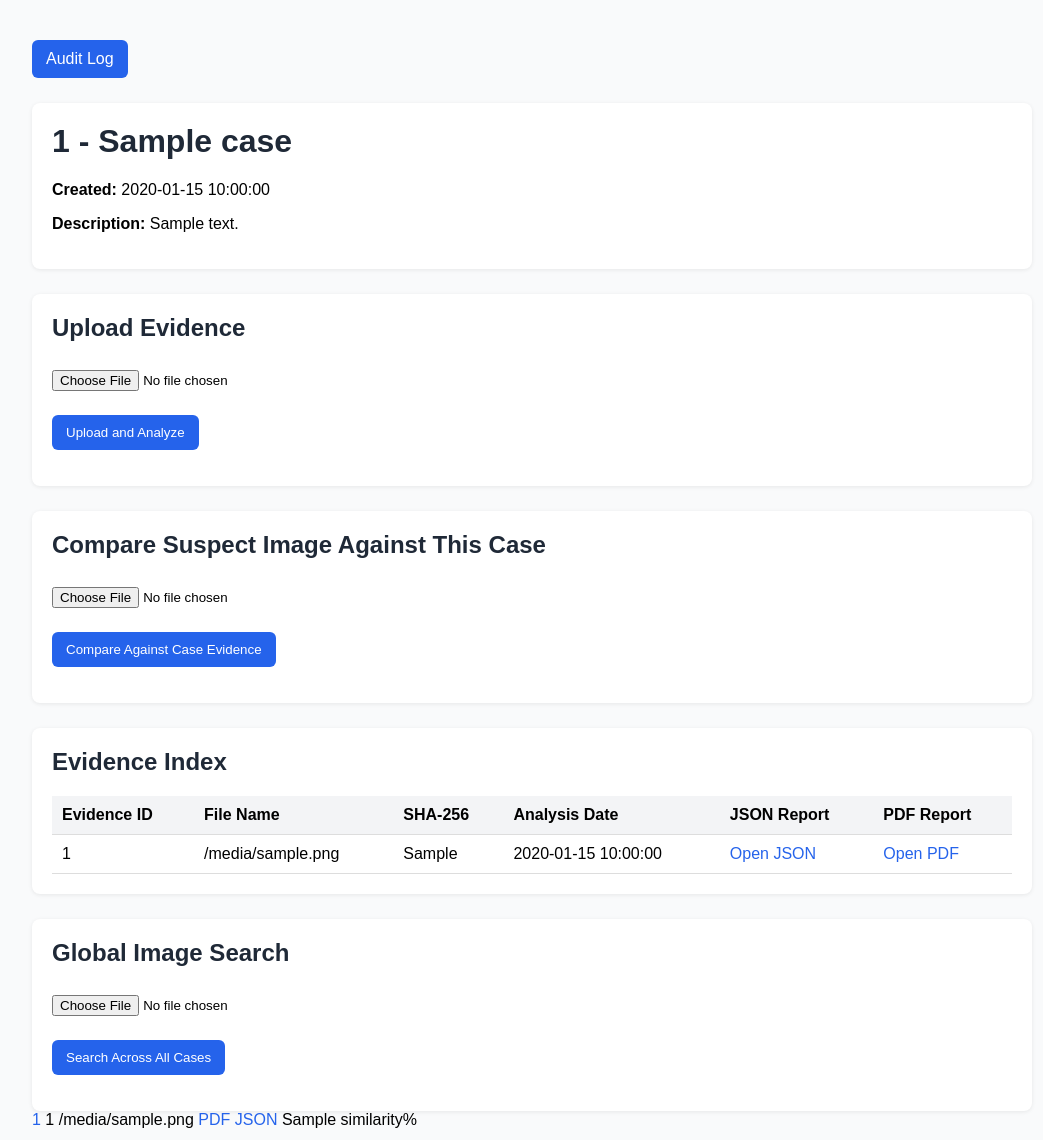
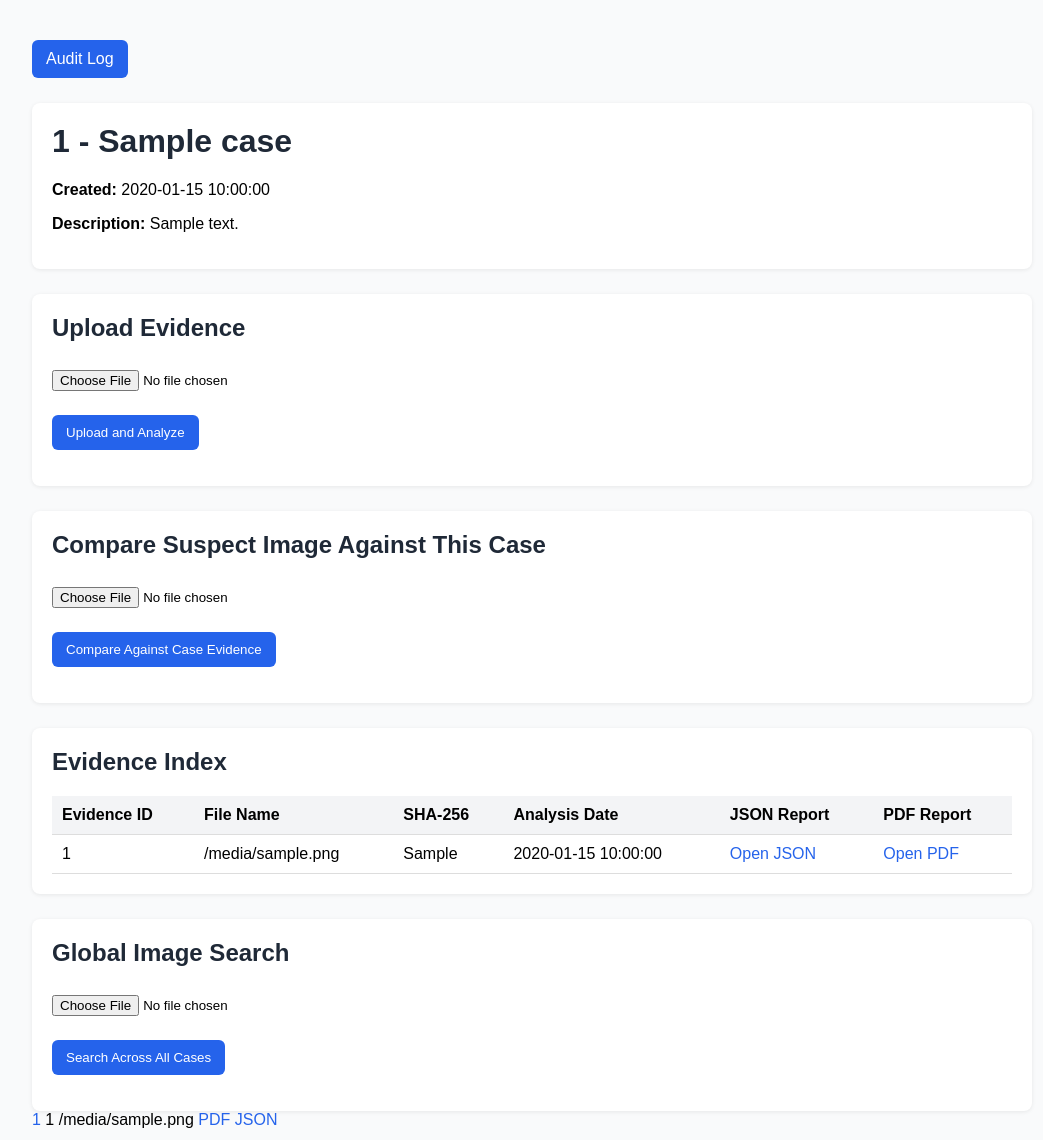
Before and after one commit to Kcaldwell99/evidenceanalyzer, a FastAPI app: template app/templates/case_detail.html in a window 1280 px wide. Shown: the top 1140 px of the page, without its empty margins (108-1151 px from the left). Run offline with FastAPI, Linux system fonts and the light colour scheme; the template is opened without the code that fills it: most values are stand-ins (such as "Sample title", 1, 10 or a date in 2020).

Commit message:
Trigger redeploy

```diff
--- a/app/templates/case_detail.html
+++ b/app/templates/case_detail.html
@@ -212,20 +212,5 @@
             -
         {% endif %}
     </td>
-</tr>
-{% endfor %}
+    {% endfor %}
 </tbody>
-
-<td>
-    {% if m.similarity is defined %}
-        {% if m.similarity >= 90 %}
-            <strong style="color:red">{{ m.similarity }}%</strong>
-        {% elif m.similarity >= 70 %}
-            <span style="color:orange">{{ m.similarity }}%</span>
-        {% else %}
-            {{ m.similarity }}%
-        {% endif %}
-    {% else %}
-        -
-    {% endif %}
-</td>
```
